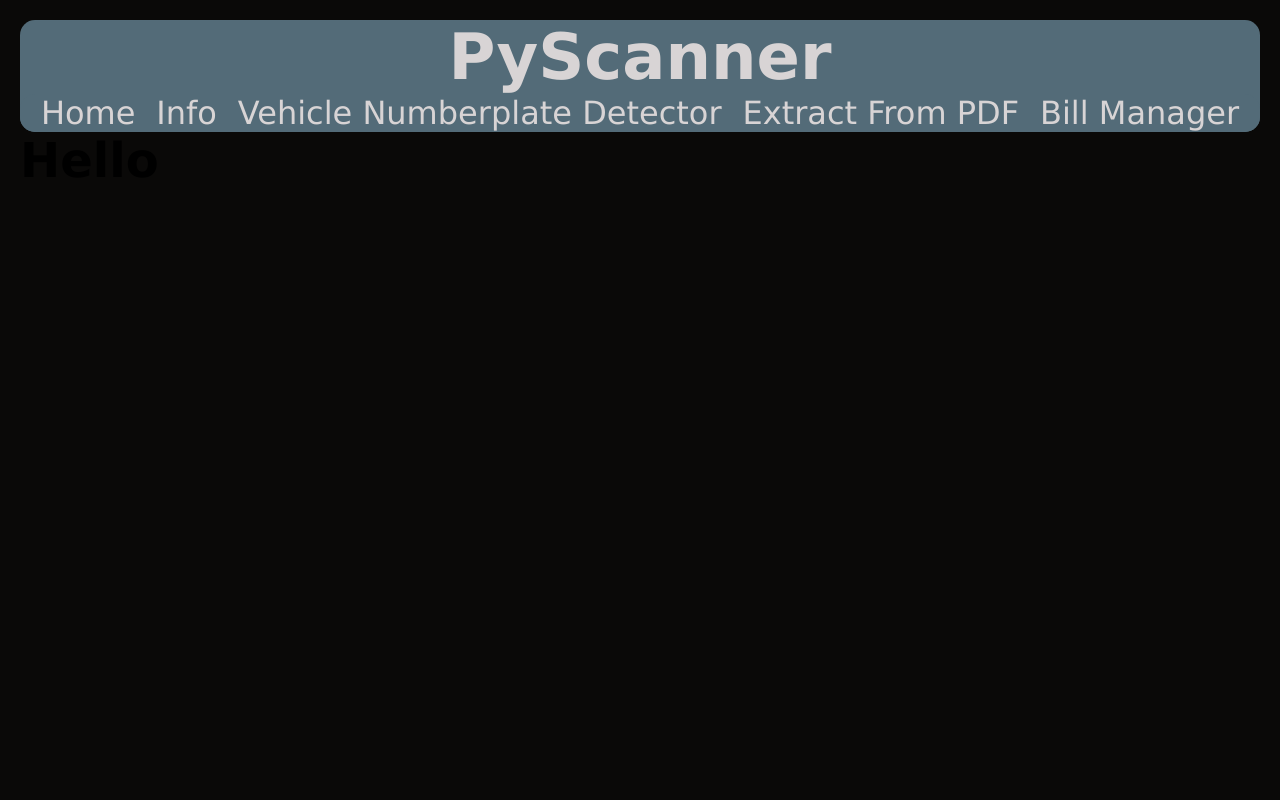
After one commit to abhishek2475/Text-Scanner, a Flask app: page /Info in a window 1280 px wide. The commit adds this page. Run offline with Flask 3, Linux system fonts and the light colour scheme; parts of the project's set-up code (start-up, migrations or seed data) failed here and were passed over.

Commit message:
Added Major Changes

```diff
--- a/static/frontend.css
+++ b/static/frontend.css
@@ -83,7 +83,7 @@ li a{
   .form-button:hover {
     background-color: #1e87d2;
   }
-  .given-text{
+  /* .given-text{
     font-weight: bold;
 
-  }
+  } */
--- /dev/null
+++ b/tempCodeRunnerFile.py
@@ -0,0 +1 @@
+cv.imshow("hello",cv.cvtColor(only_NumberPlate,cv.COLOR_BGR2RGB))
--- /dev/null
+++ b/templates/Info.html
@@ -0,0 +1,28 @@
+<!DOCTYPE html>
+<html lang="en">
+<head>
+    <meta charset="UTF-8">
+    <meta name="viewport" content="width=device-width, initial-scale=1.0">
+    <title>Info Page</title>
+    <link rel="stylesheet" href="static/frontend.css">
+</head>
+<body>
+    <header class="head">
+        <h1 class="heading">PyScanner </h1>
+        <nav class="navbar">
+            <ul class="navitems">
+                <li><a href="#home">Home</a></li>
+                <li><a href="{{url_for('Info')}}" >Info</a></li>
+                <li><a href="{{url_for('vehicle')}}">Vehicle Numberplate Detector</a></li>
+                <li><a href="pdfread.html">Extract From PDF</a></li>
+                <li><a href="usecase.html">Bill Manager</a></li>
+            </ul>
+        </nav></header>
+        <main class="mainfunction">
+            <!-- <form action="/upload" method="post" class="form-container" enctype="multipart/form-data"> -->
+            <!-- <label for="info" class="form-label"><h1>This is a info page!!!!!!</h1></label>     -->
+            <!-- </form> -->
+            <h1 color="white">Hello</h1>
+            </main>
+</body>
+</html>
--- a/templates/index.html
+++ b/templates/index.html
@@ -25,13 +25,13 @@
 
         <div class="fileselect">
         <label for="selectFile">Select Image:</label>
-        <input type="file" id="#fileUpload" name="fileUpload" class="form-input">
+        <input type="file" id="fileUpload" name="fileUpload" class="form-input">
          <!-- <input type="submit" value="upload"> -->
         </div>
         <div class="actionButton">
             <button class="form-button">Extract Text</button>
         </div>
-        <div class="dispText"><textarea name="extractedArea" id="#extText" cols="180" rows="70" class="form-textarea"><div class="given-text">{{  given}}</div></textarea></div>
+        <div class="dispText"><textarea name="extractedArea" id="#extText" cols="180" rows="70" class="form-textarea">{{  given}}</textarea></div>
 
 
     </form>
--- a/templates/vehicle.html
+++ b/templates/vehicle.html
@@ -19,11 +19,11 @@
             </ul>
         </nav></header>
         <main class="mainfunction">
-            <form action="/upload" class="form-container">
+            <form action="/uploadV" method="post" class="form-container" enctype="multipart/form-data">
                 <label for="selectVehicle">Select Your Vehicle Image:</label>
-                <input type="file" id="uploadFile" name="image" accept=".jpg,.jpeg,.png" class="form-input"/>
+                <input type="file" id="fileUpload" name="fileUpload" accept=".jpg,.jpeg,.png" class="form-input"/>
                 <button class="form-button">Extract Number Plate</button>
-                <textarea name="text" id="numberplate" cols="30" rows="10" class="form-textarea"></textarea>
+                <textarea name="text" id="numberplate" cols="30" rows="10" class="form-textarea">Your Number plate is : {{given}}</textarea>
             </form>
         </main>
 
--- a/webapp.py
+++ b/webapp.py
@@ -9,6 +9,7 @@ from PIL import Image
 import os
 import base64
 import hashlib
+from numberPlate import *
 
 app = Flask(__name__)
 app.config['SESSION_TYPE'] = 'filesystem'
@@ -34,7 +35,7 @@ def index():
     image_stream = io.BytesIO(result['data'])
     img = Image.open(image_stream)
     image_np = np.array(img)
-    img.show(img)
+    # img.show(img)
 
     text=All.textExtract(image_np)
     return render_template("index.html",given=text)
@@ -85,6 +86,58 @@ def upload_image():
 def vehicle():
     return render_template("vehicle.html",title="ExtractNumberplate")
 
+@app.route("/uploadV",methods=['post'])
+def uploadV():
+    try:
+        imagef = request.files['fileUpload']
+        filename = os.path.basename(imagef.filename)
+        byte_image = calculate_imgbyte(imagef=imagef)
+        hash = calculate_hash(byte_image , filename.encode())
+        existing_document = collection.find_one({"image_hash": hash})
+
+        if existing_document:
+            # A document with the same filename already exists
+            return jsonify({"message": "File with the same name already exists."}), 409 #, redirect('/') #---check
+
+        filenames = session.get('filenames', [])
+        filenames.append(filename)
+        session['filenames'] = filenames
+        image = {'data' :  byte_image, 'filename' : filename , 'image_hash' : hash}
+
+        insert_result = collection.insert_one(image)
+
+        if insert_result.inserted_id:
+                # Data was inserted successfully
+                return redirect('/vehicleV')
+        else:
+            # Data insertion failed
+            return "Data insertion failed."
+    except Exception as e:
+         return str(e)
+@app.route('/vehicleV')
+def vehicleV():
+    filename = session.get('filenames', '')
+    # print("Hello tis is Line1")
+    # print(filename)
+    result = collection.find_one({"filename": filename[-1]})
+    # print(filename[-1])
+    # print(result['data'])
+    # print("Hello tis is Line2")
+    # print(type(result))
+    image_stream = io.BytesIO(result['data'])
+    img = Image.open(image_stream)
+    image_np = np.array(img)
+    # img.show(img)
+
+    text=nplate.extractNplate(image_np)
+    # print(text)
+    return render_template("vehicle.html",given=text)
+
+@app.route("/Info")
+def Info():
+
+    return render_template("Info.html",title="Info Page Only")
+
 
 if __name__ == "__main__":
 	app.run(debug=True)
```
Also changed, not shown: main.py (+12 -12 lines), numberPlate.py (+38 -29 lines), 1 other file.
